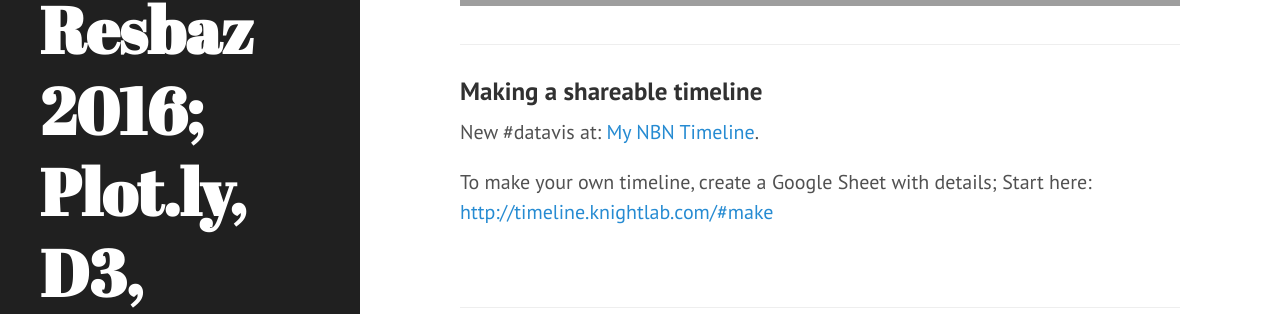
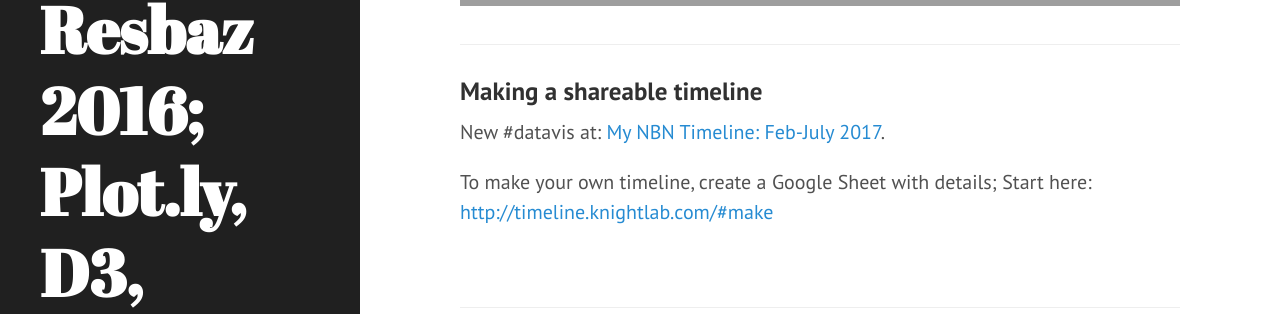
Before and after one commit to areff2000/areff2000.github.io, a Jekyll site: the page built from _posts/2017-03-28-plotly.markdown, in a window 1280 px wide and 900 px high, scrolled down 1265 px. Shown: the part 199-513 px from the top of the window. Built offline with Jekyll 4.4.1, drawn with Linux system fonts in a browser that asks for light colours.

Commit message:
minor change

```diff
--- a/_posts/2017-03-28-plotly.markdown
+++ b/_posts/2017-03-28-plotly.markdown
@@ -30,5 +30,5 @@ Data comes from: Figshare: see <a href="https://doi.org/10.6084/m9.figshare.4056
 
 <hr>
 <h3>Making a shareable timeline</h3>
-<p>New #datavis at: <a href="https://cdn.knightlab.com/libs/timeline3/latest/embed/index.html?source=14K_jLgG2mF4HeNMN4SQdTz-ROx4hA3I2Pd4BD954iQs&font=Default&lang=en&initial_zoom=0&height=650">My NBN Timeline</a>.</p>
+<p>New #datavis at: <a href="https://cdn.knightlab.com/libs/timeline3/latest/embed/index.html?source=14K_jLgG2mF4HeNMN4SQdTz-ROx4hA3I2Pd4BD954iQs&font=Default&lang=en&initial_zoom=0&height=650">My NBN Timeline: Feb-July 2017</a>.</p>
 <p>To make your own timeline, create a Google Sheet with details; Start here: <a href="http://timeline.knightlab.com/#make">http://timeline.knightlab.com/#make</a>
```
